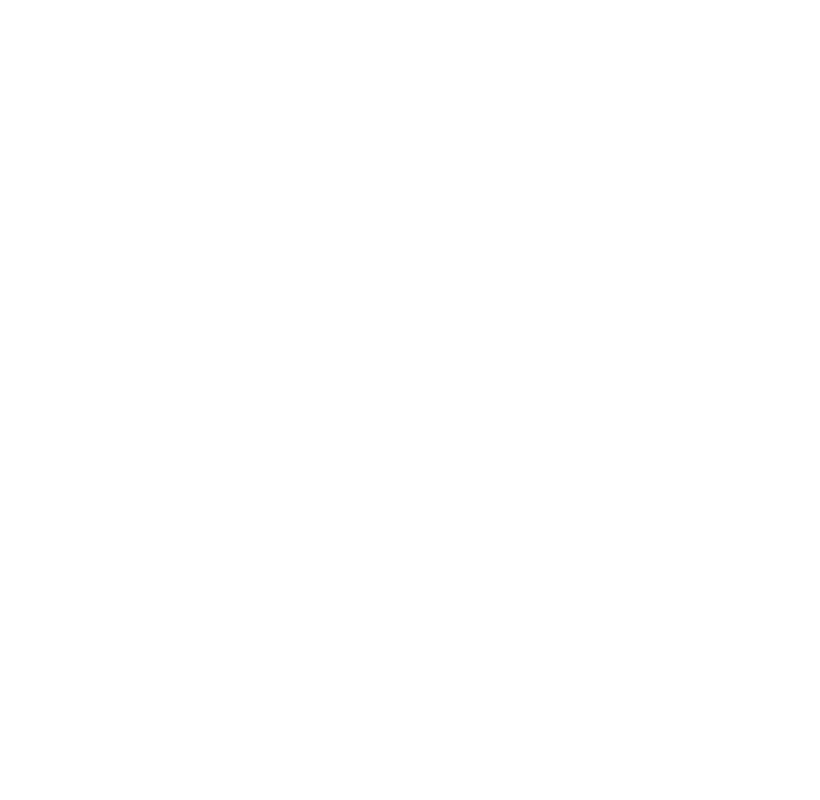
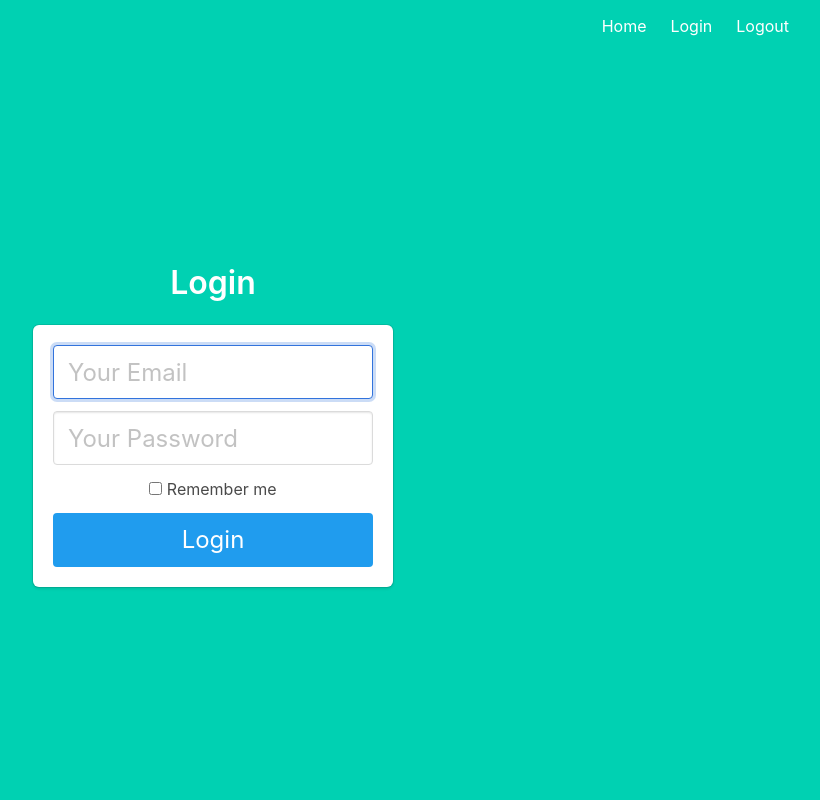
Before and after one commit to diogoaduartereis/HandsDownBackEnd, a Flask app: page /login in a window 1280 px wide. Before the commit the part shown is empty. Shown: the whole page, without its empty margins (427-1247 px from the left). Run offline with Flask 2, Linux system fonts and the light colour scheme; parts of the project's set-up code (start-up, migrations or seed data) failed here and were passed over.

Commit message:
updated python and files

```diff
--- a/auth.py
+++ b/auth.py
@@ -7,10 +7,6 @@ auth = Blueprint('auth', __name__)
 def login():
     return render_template('login.html')
 
-@auth.route('/signup')
-def signup():
-    return render_template('signup.html')
-
 @auth.route('/logout')
 def logout():
     return 'Logout'
--- a/requirements.txt
+++ b/requirements.txt
@@ -52,6 +52,7 @@ toml==0.10.0
 tqdm==4.46.0
 typed-ast==1.4.1
 urllib3==1.25.8
+uWSGI==2.0.18
 webencodings==0.5.1
 Werkzeug==1.0.1
 wrapt==1.12.1
--- a/templates/base.html
+++ b/templates/base.html
@@ -24,9 +24,6 @@
                             <a href="{{ url_for('auth.login') }}" class="navbar-item">
                                 Login
                             </a>
-                            <a href="{{ url_for('auth.signup') }}" class="navbar-item">
-                                Sign Up
-                            </a>
                             <a href="{{ url_for('auth.logout') }}" class="navbar-item">
                                 Logout
                             </a>
--- a/templates/login.html
+++ b/templates/login.html
@@ -0,0 +1,29 @@
+{% extends "base.html" %}
+
+{% block content %}
+<div class="column is-4 is-offset-4">
+    <h3 class="title">Login</h3>
+    <div class="box">
+        <form method="POST" action="/login">
+            <div class="field">
+                <div class="control">
+                    <input class="input is-large" type="email" name="email" placeholder="Your Email" autofocus="">
+                </div>
+            </div>
+
+            <div class="field">
+                <div class="control">
+                    <input class="input is-large" type="password" name="password" placeholder="Your Password">
+                </div>
+            </div>
+            <div class="field">
+                <label class="checkbox">
+                    <input type="checkbox">
+                    Remember me
+                </label>
+            </div>
+            <button class="button is-block is-info is-large is-fullwidth">Login</button>
+        </form>
+    </div>
+</div>
+{% endblock %}
```
Also changed, not shown: templates/signup.html (deleted), 1 other file.
